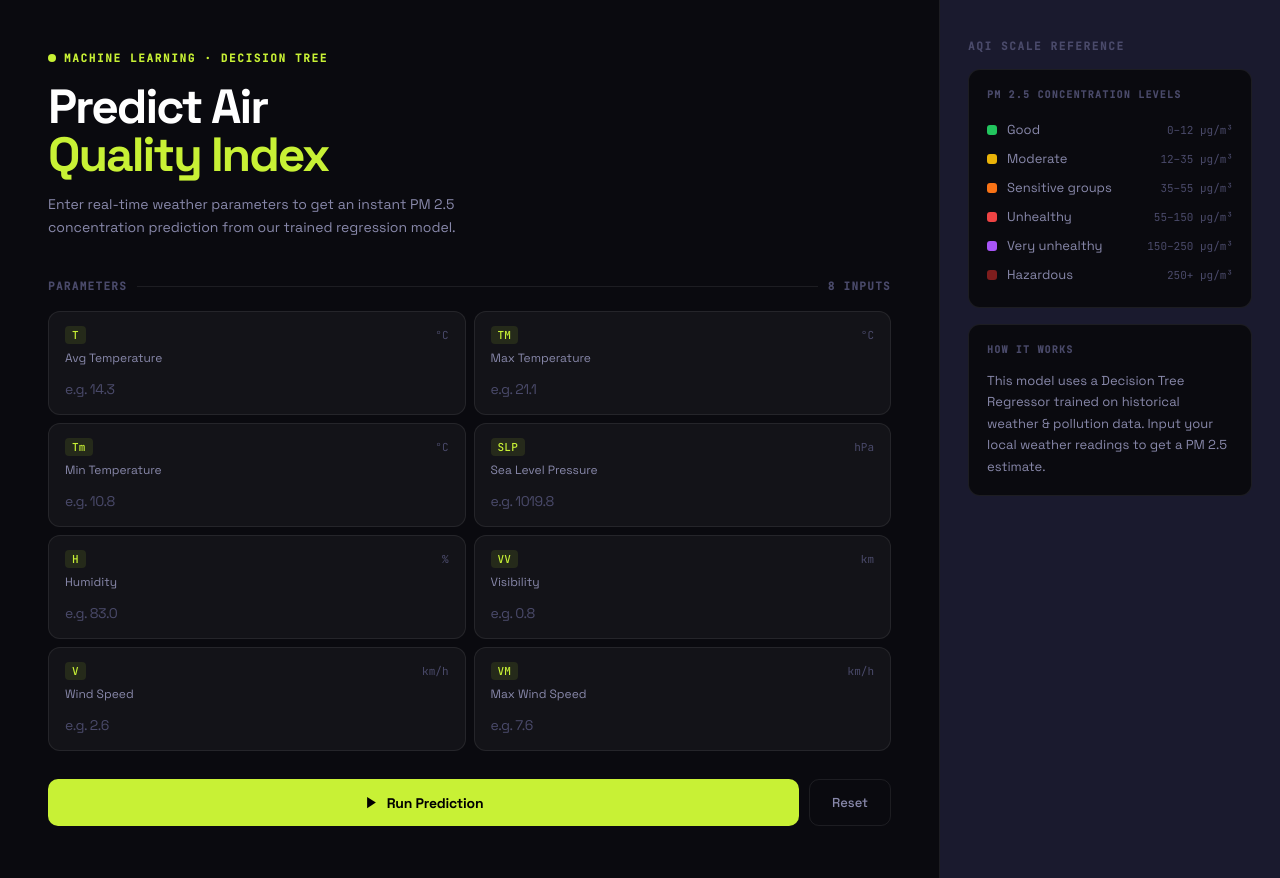
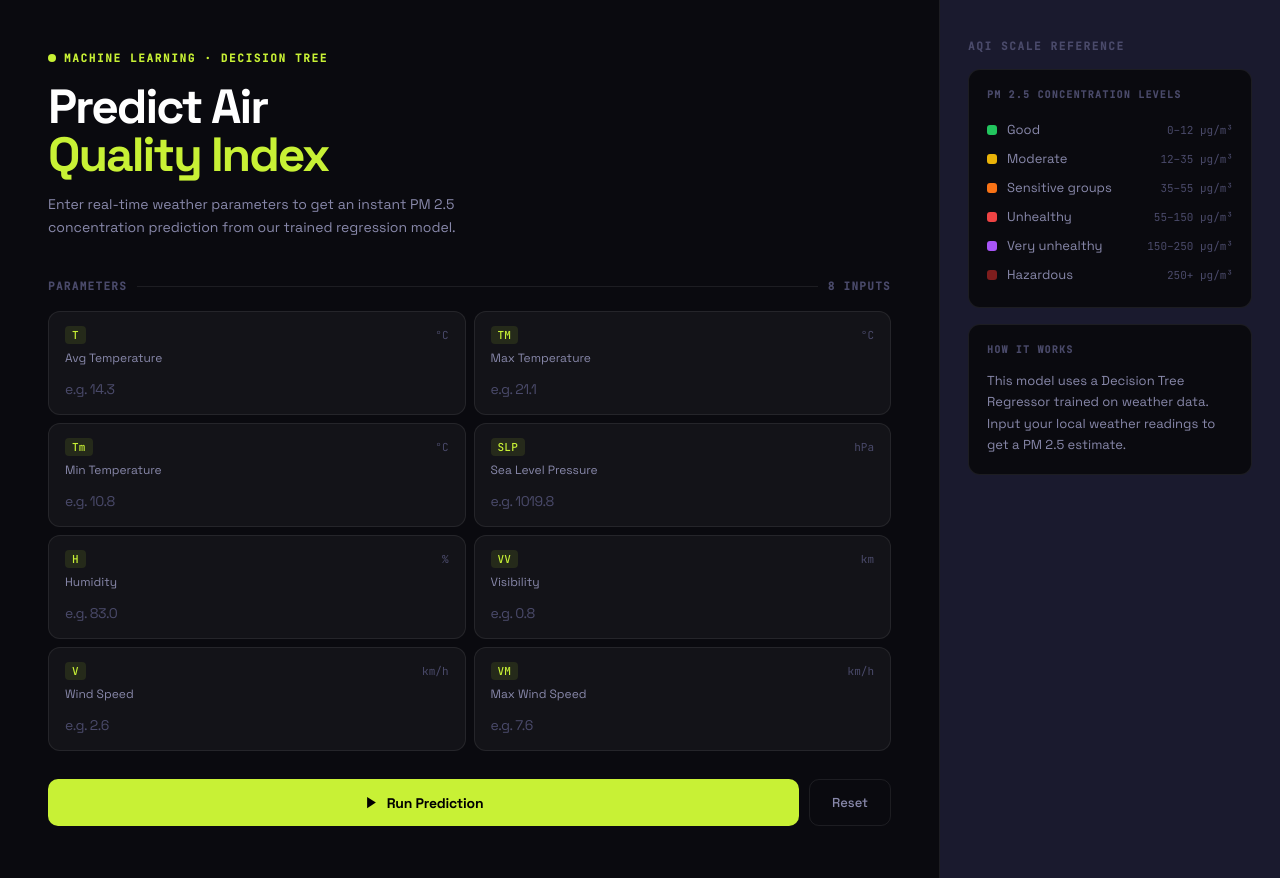
Before and after one commit to HackStreetBoy11/AqiPrediction, a Flask app: page / in a window 1280 px wide. Shown: the part 68-946 px from the top of the page. Run offline with Flask 3, Linux system fonts and the light colour scheme; parts of the project's set-up code (start-up, migrations or seed data) failed here and were passed over.

Commit message:
dataset confusion

```diff
--- a/templates/home.html
+++ b/templates/home.html
@@ -81,7 +81,7 @@
     </div>
     <div class="info-card">
       <div class="scale-heading">HOW IT WORKS</div>
-      <p class="info-text">This model uses a Decision Tree Regressor trained on historical weather &amp; pollution data. Input your local weather readings to get a PM 2.5 estimate.</p>
+      <p class="info-text">This model uses a Decision Tree Regressor trained on  weather data. Input your local weather readings to get a PM 2.5 estimate.</p>
     </div>
   </div>
 </div>
```
